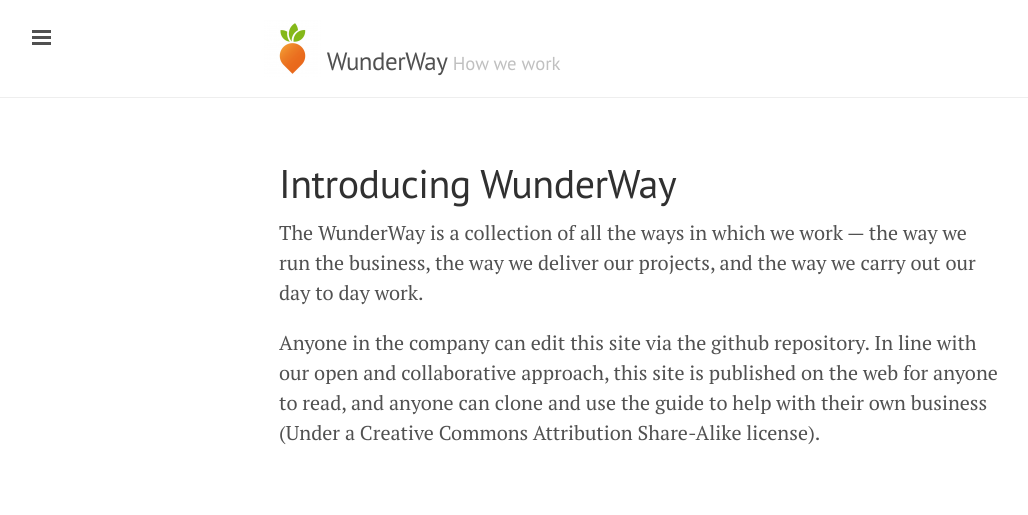
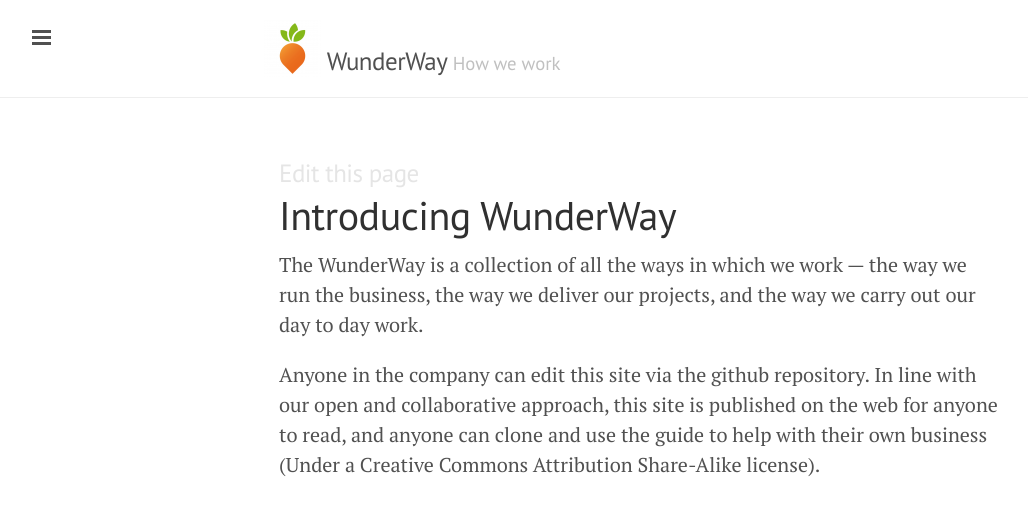
Before and after one commit to tormi/WunderWay, a Jekyll site: the page built from index.md, in a window 1280 px wide. Shown: the top 515 px of the page, without its empty margins (1-1029 px from the left). Built offline with Jekyll 4.4.1, drawn with Linux system fonts in a browser that asks for light colours; Markdown is read by kramdown in place of the engine named in the settings; the list of posts is cut into pages by our own code.

Commit message:
fixes #7 add 'edit this page' links to the github blob. Removed post functionality

```diff
--- a/_config.yml
+++ b/_config.yml
@@ -15,10 +15,11 @@
   name:           Lewis Nyman
   url:            https://twitter.com/lewisnyman
 
-paginate:         1
+paginate:         0
 
 # Custom vars
 version:          1.0.0
 
 github:
   repo:           https://github.com/wunderroot/wunderway
+  branch:         https://github.com/wunderroot/wunderway/tree/gh-pages
--- a/_layouts/page.html
+++ b/_layouts/page.html
@@ -3,6 +3,7 @@
 ---
 
 <div class="page">
+  <h3 class="no-spacing"><a class="minor-text" target="_blank" href="{{ site.github.branch }}/{{ page.path }}">Edit this page</a></h3>
   <h1 class="page-title">{{ page.title }}</h1>
   {{ content }}
 </div>
--- a/index.html
+++ /dev/null
@@ -1,16 +0,0 @@
----
-layout: default
-title: Home
----
-
-<div class="posts">
-  {% for post in paginator.posts %}
-  <div class="post">
-    <h1 class="post-title">
-      {{ post.title }}
-    </h1>
-
-    {{ post.content }}
-  </div>
-  {% endfor %}
-</div>
--- /dev/null
+++ b/index.md
@@ -0,0 +1,8 @@
+---
+layout: page
+title: Introducing WunderWay
+---
+
+The WunderWay is a collection of all the ways in which we work — the way we run the business, the way we deliver our projects, and the way we carry out our day to day work.
+
+Anyone in the company can edit this site via the github repository. In line with our open and collaborative approach, this site is published on the web for anyone to read, and anyone can clone and use the guide to help with their own business (Under a Creative Commons Attribution Share-Alike license).
--- a/public/css/wunder.css
+++ b/public/css/wunder.css
@@ -7,3 +7,14 @@
   margin-left: -15px;
   background: url(../images/logo-xsmall.png) 0 0 no-repeat;
 }
+.minor-text {
+  font-weight: 400;
+  color: #e5e5e5;
+}
+.minor-text:hover {
+  color: #c0c0c0;
+  text-decoration: none;
+}
+.no-spacing {
+  margin: 0!important;
+}
```
Also changed, not shown: _posts/2014-04-02-intro.md (deleted, +0 -8 lines).
